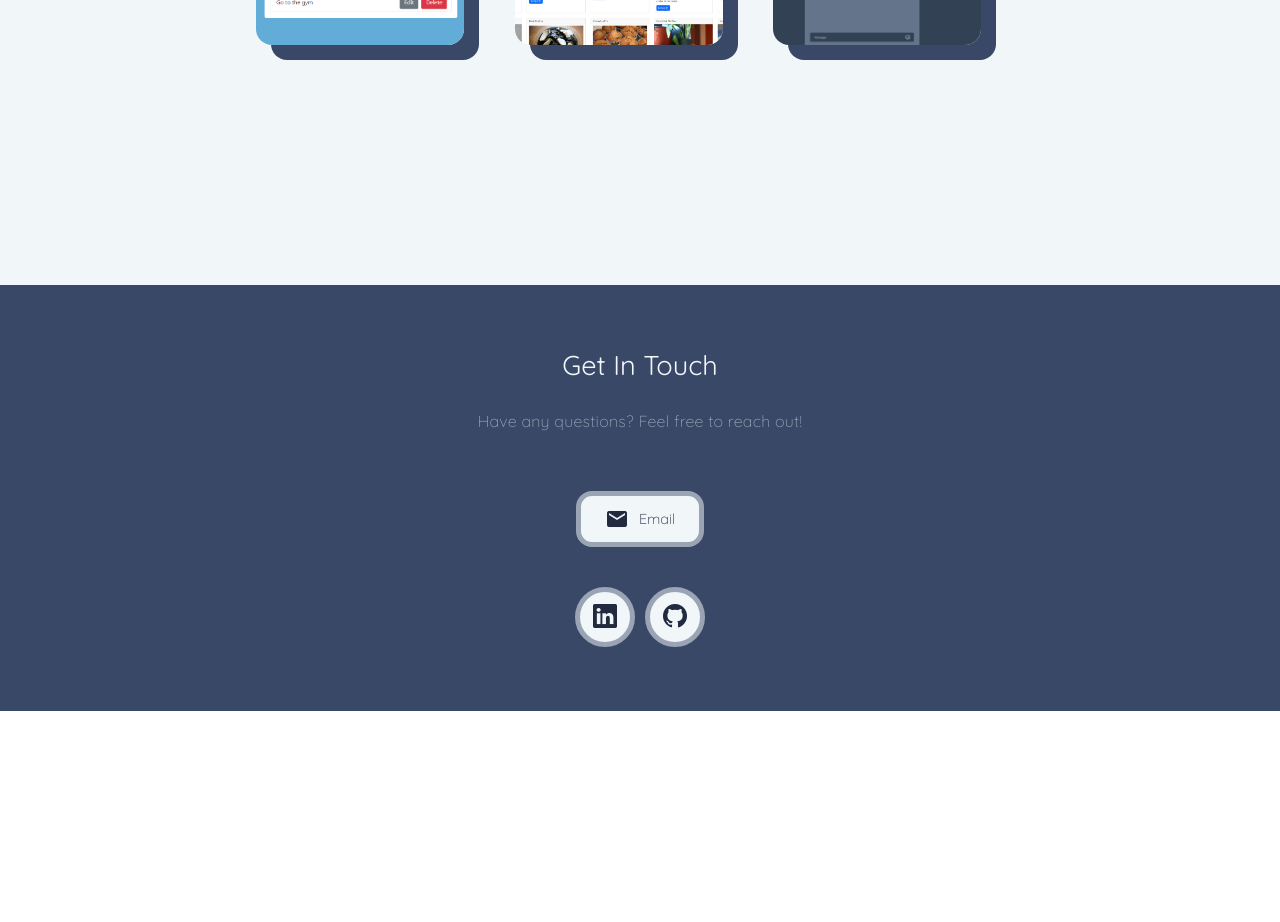
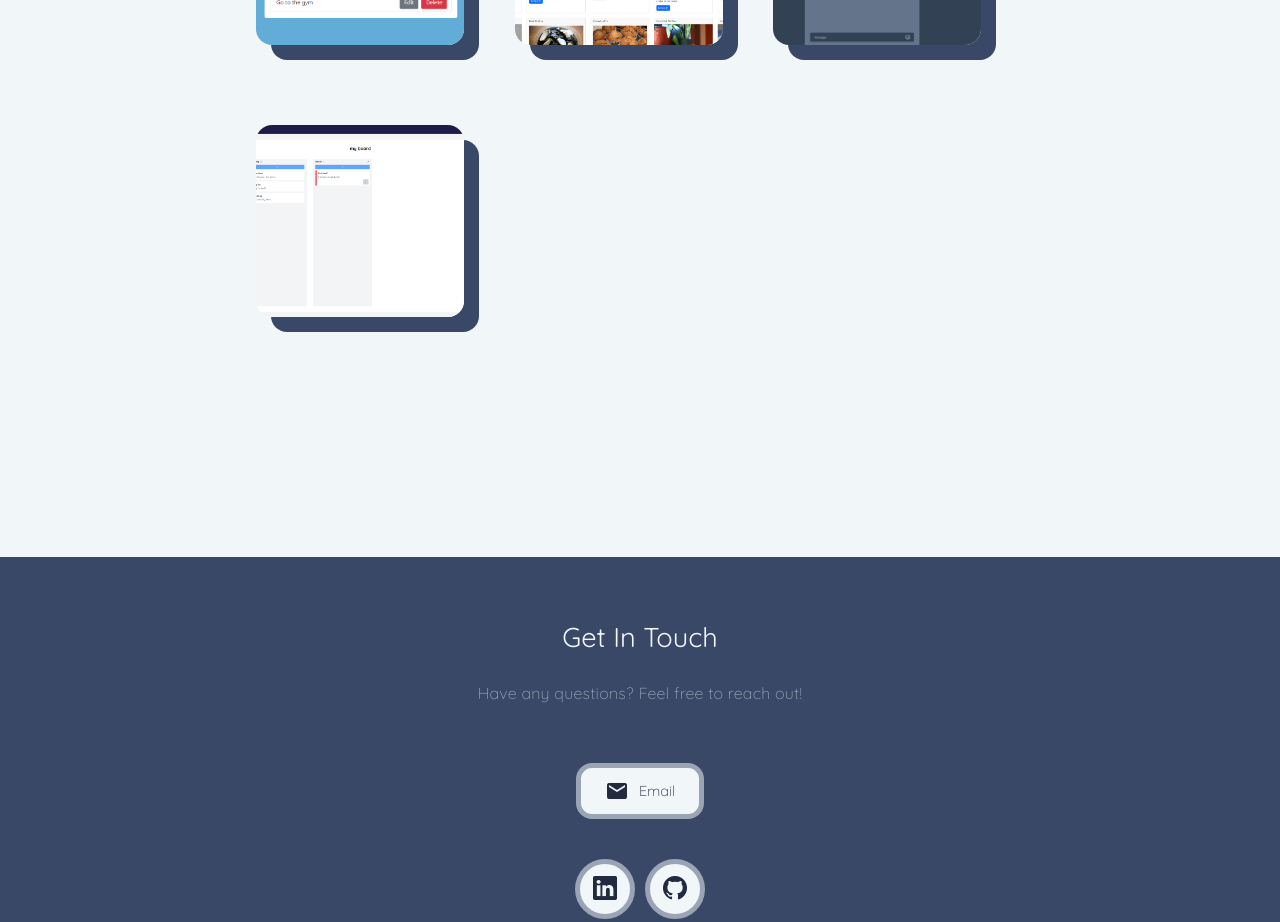
Before and after one commit to cquelle3/cquelle3.github.io, an Angular app: page / in a window 1280 px wide. Shown: the part 3480-4402 px from the top of the page. Before the commit the page ends 4191 px from the top, so only its background shows below. Built offline with nearby package versions, Linux system fonts and the light colour scheme; a web font is replaced by a local one.

Commit message:
Added Task Board App to projects

```diff
--- a/src/app/main-page/main-page.component.ts
+++ b/src/app/main-page/main-page.component.ts
@@ -85,6 +85,11 @@ export class MainPageComponent implements OnInit{
       projectUrl: 'https://dev-chat-vmi7.onrender.com',
       projectName: 'Dev-Chat (Discord Clone)',
       projectImage: "url('./assets/DevChat.png')"
+    },
+    {
+      projectUrl: 'https://board-app-risw.onrender.com',
+      projectName: 'Task Board App',
+      projectImage: "url('./assets/BoardApp.png')"
     }
   ];
 
```
Also changed, not shown: src/assets/BoardApp.png (added), 4 other files (tests, documents, lock files or other folders).
